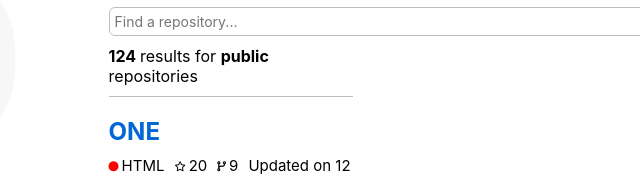
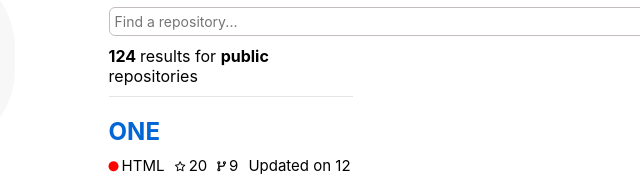
Before and after one commit to royking01/buyCoin_africa, a plain HTML site: page index.html in a window 1280 px wide. Shown: the part 158-352 px from the top of the page, 275-915 px from the left. Drawn offline with Linux system fonts and the light colour scheme.

Commit message:
Add files via upload

```diff
--- a/index.html
+++ b/index.html
@@ -109,7 +109,7 @@
 				</ul>
 				<input type="text" name="" placeholder="Find a repository..." >
 			</div>
-			<p style="border-bottom: 1px solid #c3bdbd; padding-bottom: 10px; width: 30%">
+			<p style="border-bottom: 1px solid #e6e3e3; padding-bottom: 10px; width: 30%">
 			 <strong>124 </strong>	results for  <strong> public </strong> repositories
 			<p>
 
```
